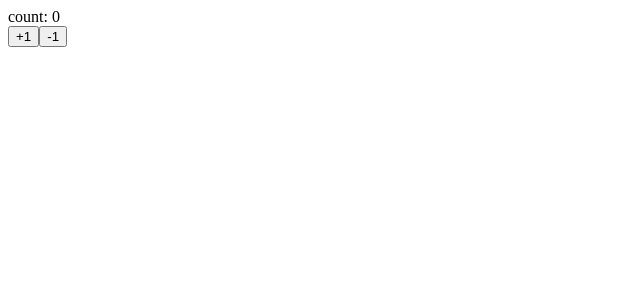
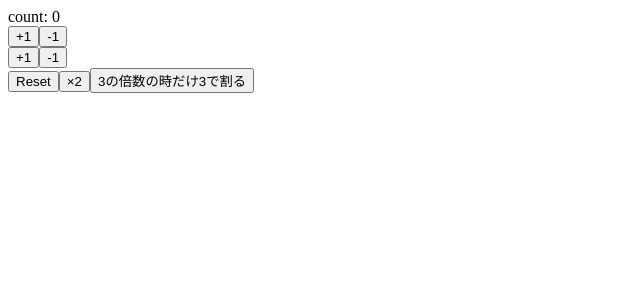
Before and after one commit to ko-to-mi-san/react-hooks-101, a React (Create React App) app: page / in a window 1280 px wide. Shown: the top 300 px of the page, without its empty margins (0-640 px from the left). Built offline with nearby package versions, Linux system fonts and the light colour scheme.

Commit message:
useState使う

```diff
--- a/src/App.js
+++ b/src/App.js
@@ -6,11 +6,31 @@ const App = () => {
   const increment = () => setCount(count + 1)
   const decrement = () => setCount(count - 1)
 
+  const increment2 = () => setCount(previousCount => previousCount + 1)
+  const decrement2 = () => setCount(previousCount => previousCount - 1)
+
+  const resetButton = () => setCount(0)
+  const double = () => setCount(count * 2)
+  const devide3 = () => setCount(previousCount =>
+    previousCount % 3 === 0 ? previousCount / 3 : previousCount
+  )
+
   return (
     <>
       <div>count: {count}</div>
-      <button onClick={increment}>+1</button>
-      <button onClick={decrement}>-1</button>
+      <div>
+        <button onClick={increment}>+1</button>
+        <button onClick={decrement}>-1</button>
+      </div>
+      <div>
+        <button onClick={increment2}>+1</button>
+        <button onClick={decrement2}>-1</button>
+      </div>
+      <div>
+        <button onClick={resetButton}>Reset</button>
+        <button onClick={double}>×2</button>
+        <button onClick={devide3}>3の倍数の時だけ3で割る</button>
+      </div>
     </>
   )
 }
```
